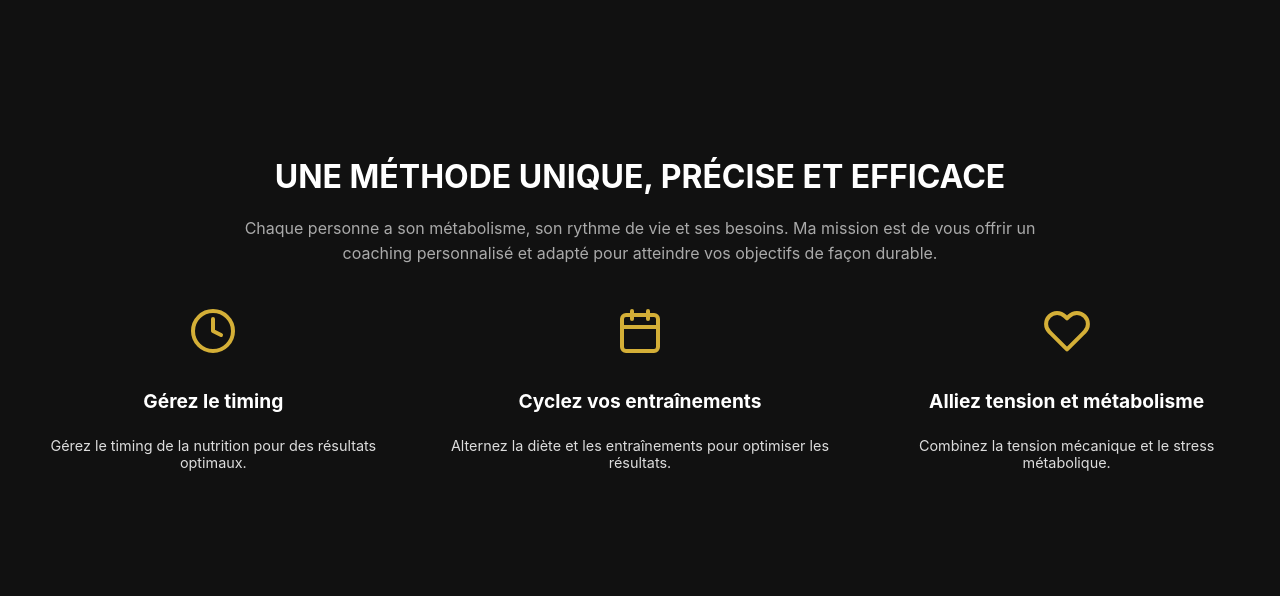
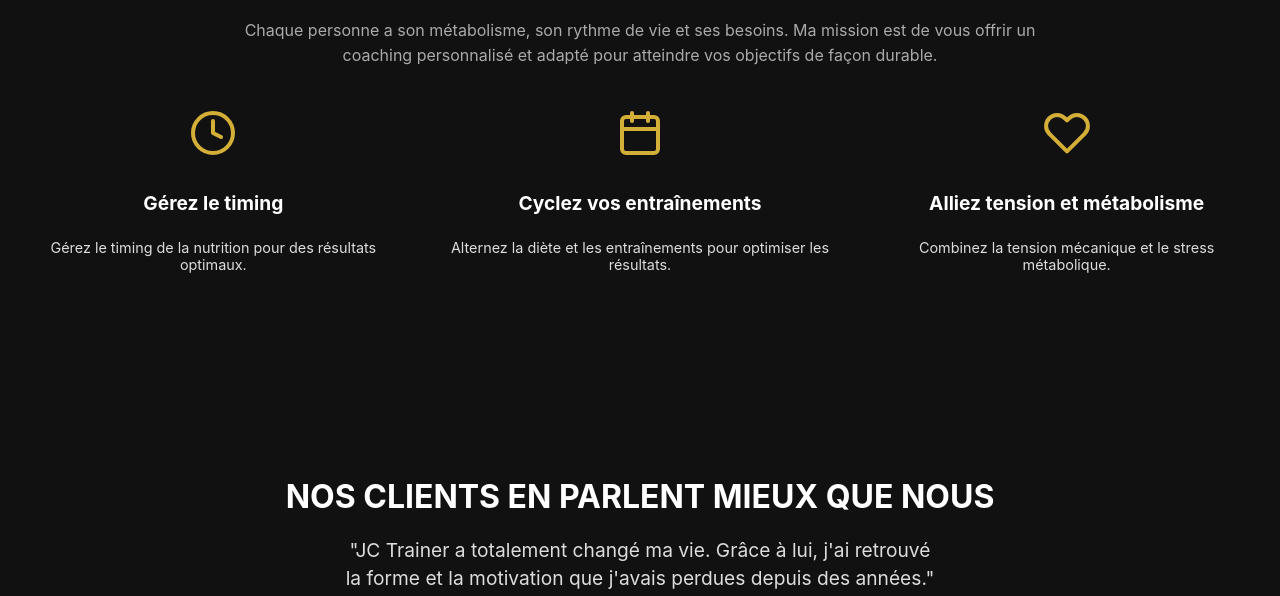
Before and after one commit to Matt0107/jctrainer, a React (Create React App) app: page / in a window 1280 px wide. Shown: the part 1530-2126 px from the top of the page. Built offline with nearby package versions, Linux system fonts and the light colour scheme; the HTML template or start-up script is replaced by a standard one.

Commit message:
small change by styling

```diff
--- a/src/components/HeroSection.js
+++ b/src/components/HeroSection.js
@@ -3,7 +3,7 @@ import '../styles/HeroSection.css';
 
 const HeroSection = () => {
     return (
-        <section className="hero-section full-height-section" id="hero-section">
+        <section className="hero-section" id="hero-section">
           <h1>Le coaching <span>sur mesure</span> juste <span>pour vous</span>.</h1>
           <div className="scroll-indicator">
             <span>Découvrir</span>
--- a/src/components/Services.js
+++ b/src/components/Services.js
@@ -4,7 +4,7 @@ import '../styles/Services.css';
 
 function Services() {
   return (
-    <section className="services-section">
+    <section className="services-section full-height-section">
       <h2 className="services-title">Une méthode unique, précise et efficace</h2>
       <p className="services-description">
         Chaque personne a son métabolisme, son rythme de vie et ses besoins.
--- a/src/styles/App.css
+++ b/src/styles/App.css
@@ -6,7 +6,7 @@ h1 span {
   color: #D4AF37; /* Applique la couleur dorée aux éléments <span> dans les h1 */
 }
 .full-height-section {
-  height: 100vh;
+  height: 70vh;
   display: flex;
   flex-direction: column;
   justify-content: center;
```
